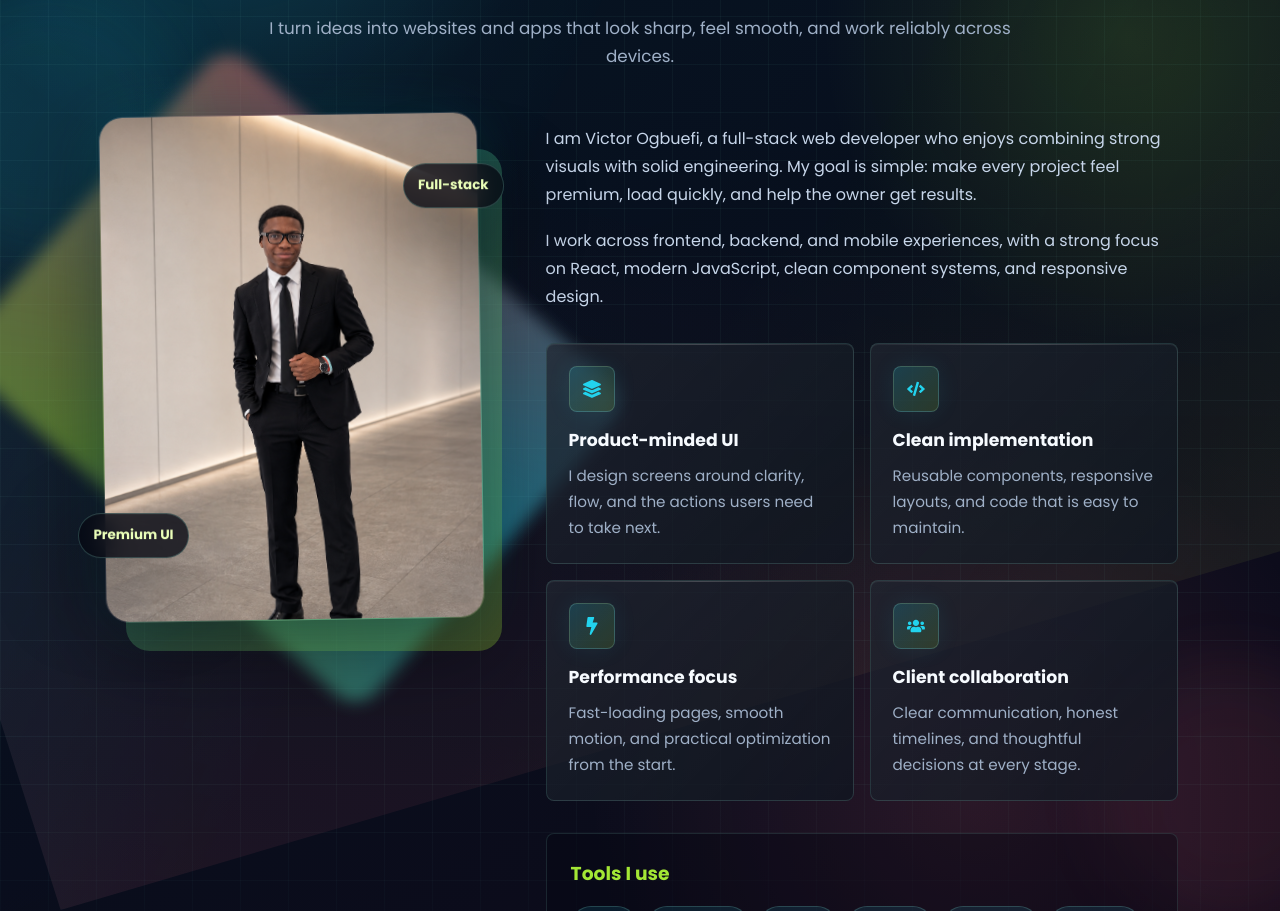
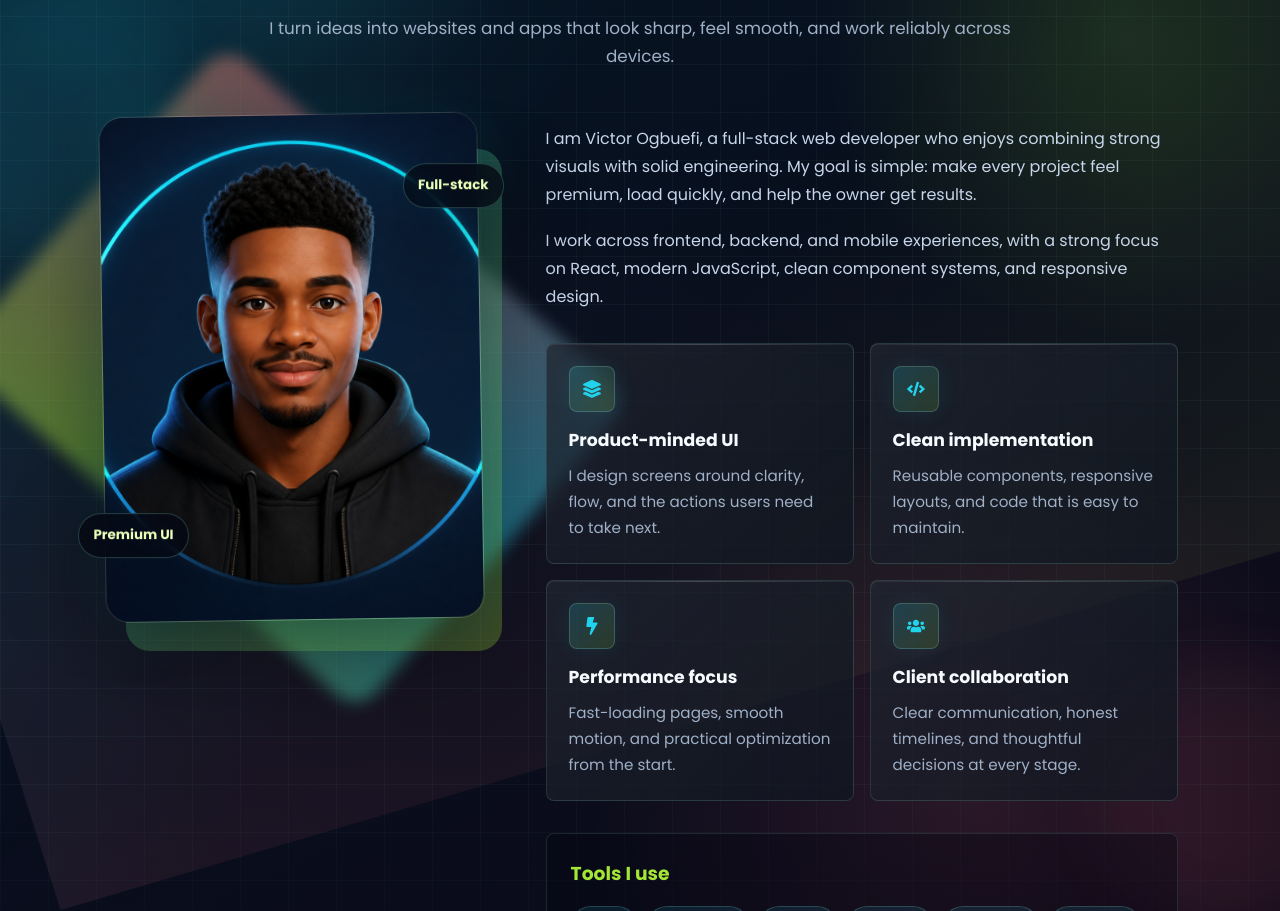
Before and after one commit to RealLoner49/my-portfolio, a React (Create React App) app: page / in a window 1280 px wide. Shown: the part 1363-2274 px from the top of the page. Built offline with nearby package versions, Linux system fonts and the light colour scheme.

Commit message:
Add developer avatar image

```diff
--- a/src/components/About/About.css
+++ b/src/components/About/About.css
@@ -125,7 +125,7 @@
   border-radius: 24px;
   box-shadow: var(--shadow), 0 0 55px rgba(34, 211, 238, 0.12);
   object-fit: cover;
-  object-position: center top;
+  object-position: center center;
   position: relative;
   width: 100%;
   animation: imageFloat 5s ease-in-out infinite;
--- a/src/components/About/About.jsx
+++ b/src/components/About/About.jsx
@@ -71,7 +71,7 @@ const About = () => {
           transition={{ duration: 0.85, ease: "easeOut" }}
         >
           <div className="image-ring"></div>
-          <img src="/VICTOR.png" alt="Victor Ogbuefi" />
+          <img src="/developer-avatar.png" alt="Developer avatar of Victor Ogbuefi" />
 
           <div className="about-badge badge-one">Full-stack</div>
           <div className="about-badge badge-two">Premium UI</div>
```
Also changed, not shown: public/developer-avatar.png (added).
